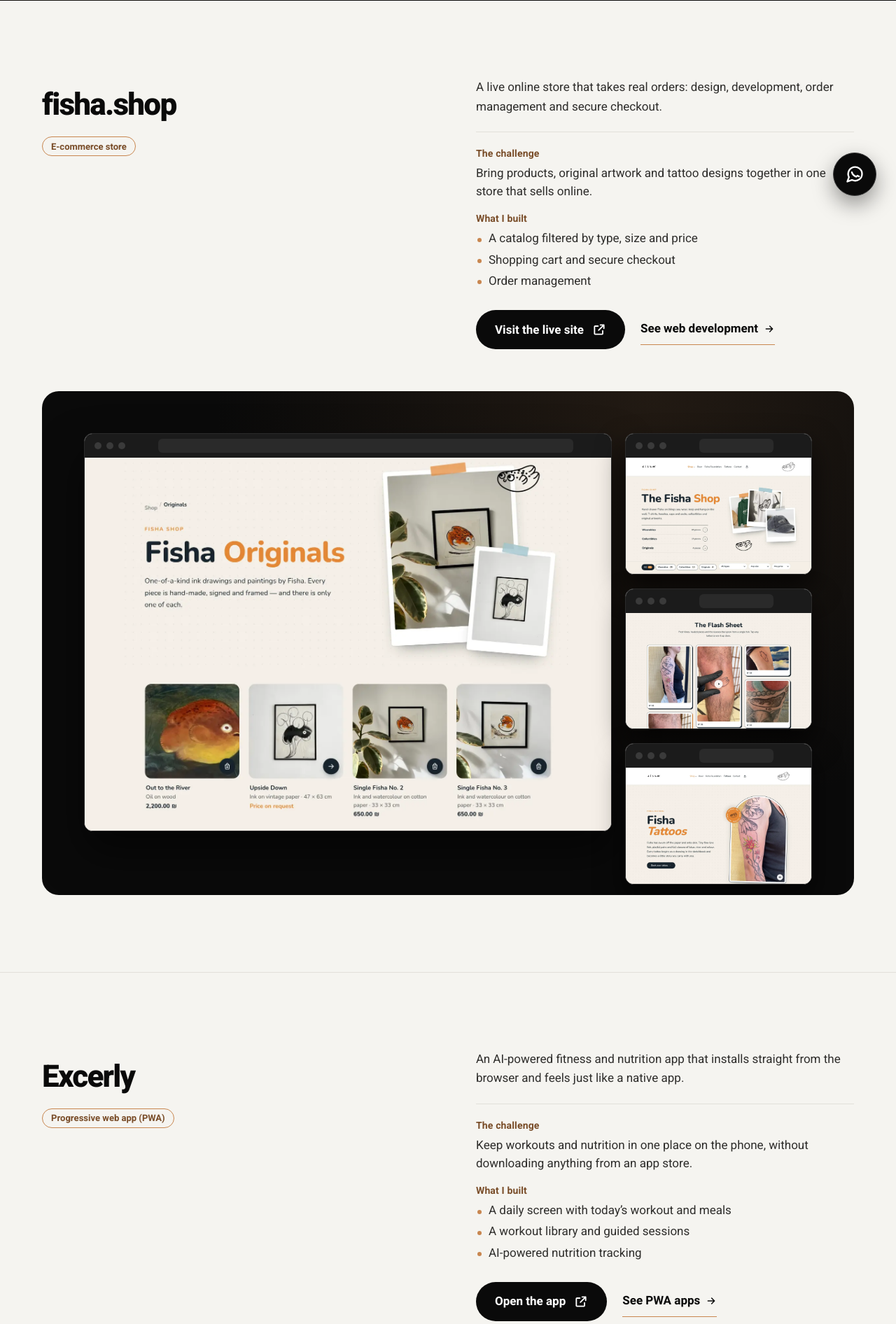
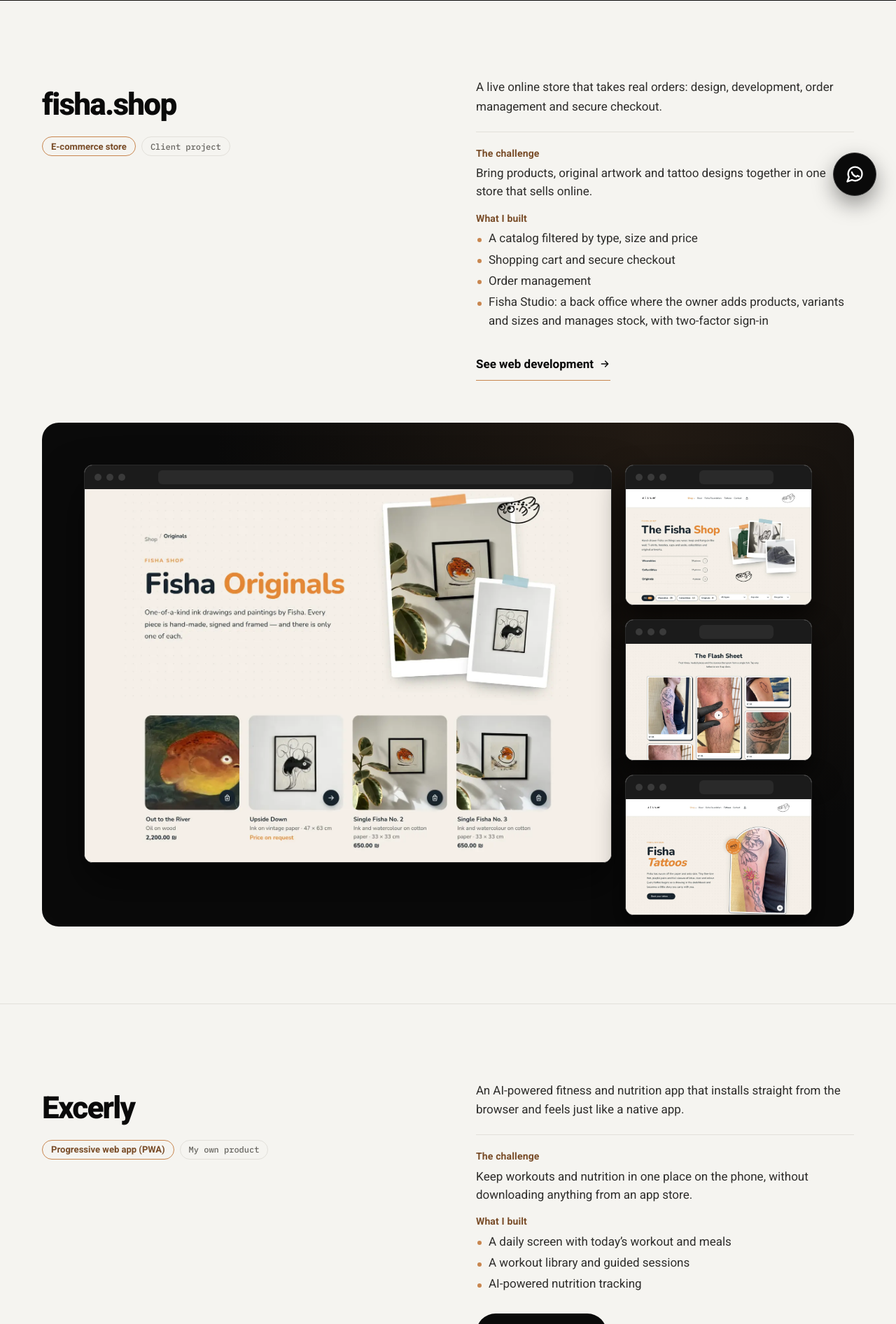
Before and after one commit to shaydadon/sdmarketing, a PHP site: page /en/projects.php in a window 1280 px wide. Shown: the part 492-2384 px from the top of the page at 70% size. Run offline with PHP 8.4, Linux system fonts and the light colour scheme; some web fonts are replaced.

Commit message:
Projects: label whose project it is, add Fisha Studio, no fisha link until its new design is live (HE and EN).
- fisha: "Client project", plus a fourth point for the Fisha Studio back office (products, variants,
  sizes and stock, two-factor sign-in). The link returns once the new design is on the live site.
- Excerly: "My own product", keeps its link to the app.
- Services FAQ: fisha.shop as plain text for now.

Co-Authored-By: Claude Opus 5.5 <noreply@anthropic.com>
Claude-Session: https://claude.ai/code/session_014zuAcs1zaquws76TnR3NXN

```diff
--- a/includes/en/projects-data.php
+++ b/includes/en/projects-data.php
@@ -10,7 +10,9 @@ $projects = [
         'url'       => 'https://dev.fisha.shop/shop-2/',
         'url_label' => 'Visit the live site',
         'challenge' => 'Bring products, original artwork and tattoo designs together in one store that sells online.',
-        'built'     => ['A catalog filtered by type, size and price', 'Shopping cart and secure checkout', 'Order management'],
+        'kind'      => 'Client project',
+        'built'     => ['A catalog filtered by type, size and price', 'Shopping cart and secure checkout', 'Order management', 'Fisha Studio: a back office where the owner adds products, variants and sizes and manages stock, with two-factor sign-in'],
+        'show_link' => false,   // the new design is still on the dev site; link to the live site once it launches
         'service'   => ['websites', 'See web development'],
         'layout'    => 'browser',
         'shots'     => [
@@ -26,7 +28,9 @@ $projects = [
         'url'       => 'https://shaydadon.github.io/Excerly/',
         'url_label' => 'Open the app',
         'challenge' => 'Keep workouts and nutrition in one place on the phone, without downloading anything from an app store.',
+        'kind'      => 'My own product',
         'built'     => ['A daily screen with today’s workout and meals', 'A workout library and guided sessions', 'AI-powered nutrition tracking'],
+        'show_link' => true,
         'service'   => ['pwa', 'See PWA apps'],
         'layout'    => 'phones',
         'shots'     => [
--- a/includes/faq.php
+++ b/includes/faq.php
@@ -66,7 +66,7 @@ $faq_ld = [
               $html = e($item['a']);
               $html = str_replace(
                   'fisha.shop',
-                  '<a href="https://dev.fisha.shop/shop-2/" target="_blank" rel="noopener">fisha.shop</a>',
+                  '<b lang="en">fisha.shop</b>',
                   $html
               );
               $html = str_replace(
--- a/includes/projects-data.php
+++ b/includes/projects-data.php
@@ -15,7 +15,9 @@ $projects = [
         'url'       => 'https://dev.fisha.shop/shop-2/',
         'url_label' => 'לאתר החי',
         'challenge' => 'לרכז מוצרים, יצירות מקור וקעקועים בחנות אחת שמוכרת אונליין.',
-        'built'     => ['קטלוג עם סינון לפי סוג, גודל ומחיר', 'עגלת קניות וסליקה מאובטחת', 'ניהול הזמנות'],
+        'kind'      => 'פרויקט ללקוחה',
+        'built'     => ['קטלוג עם סינון לפי סוג, גודל ומחיר', 'עגלת קניות וסליקה מאובטחת', 'ניהול הזמנות', 'Fisha Studio: מערכת ניהול שבה בעלת החנות מוסיפה מוצרים, גרסאות ומידות ומנהלת מלאי, עם התחברות דו-שלבית'],
+        'show_link' => false,   // the new design is still on the dev site; link to the live site once it launches
         'service'   => ['websites', 'לשירות בניית אתרים וחנויות'],
         'layout'    => 'browser',
         'shots'     => [
@@ -31,7 +33,9 @@ $projects = [
         'url'       => 'https://shaydadon.github.io/Excerly/',
         'url_label' => 'לאפליקציה',
         'challenge' => 'לנהל אימונים ותזונה במקום אחד בטלפון, בלי להוריד אפליקציה מהחנות.',
+        'kind'      => 'מוצר שפיתחתי',
         'built'     => ['מסך יומי עם האימון והתזונה של היום', 'ספריית אימונים ומסך אימון מודרך', 'מעקב תזונה מבוסס AI'],
+        'show_link' => true,
         'service'   => ['pwa', 'לשירות אפליקציות PWA'],
         'layout'    => 'phones',
         'shots'     => [
--- a/projects.php
+++ b/projects.php
@@ -28,11 +28,11 @@ require __DIR__ . '/includes/case-details.php';
     <div class="case-head">
       <div>
         <h2 id="case-title-<?= e($p['slug']) ?>" lang="en"><?= e($p['name']) ?></h2>
-        <div class="tags"><span class="tag acc"><?= e($p['tag']) ?></span></div>
+        <div class="tags"><span class="tag acc"><?= e($p['tag']) ?></span><?php if (!empty($p['kind'])): ?><span class="tag"><?= e($p['kind']) ?></span><?php endif; ?></div>
       </div>
       <div>
         <p class="desc"><?= e($p['summary']) ?></p>
-        <?php case_details($p['challenge'], $p['built'], '<a class="btn btn-ink" href="' . e($p['url']) . '" target="_blank" rel="noopener">' . e($p['url_label']) . icon('external') . '</a>', $p['service']); ?>
+        <?php case_details($p['challenge'], $p['built'], !empty($p['show_link']) ? '<a class="btn btn-ink" href="' . e($p['url']) . '" target="_blank" rel="noopener">' . e($p['url_label']) . icon('external') . '</a>' : '', $p['service']); ?>
       </div>
     </div>
 
```
Also changed, not shown: e2e/tests/site.spec.js (+7 -3 lines).
